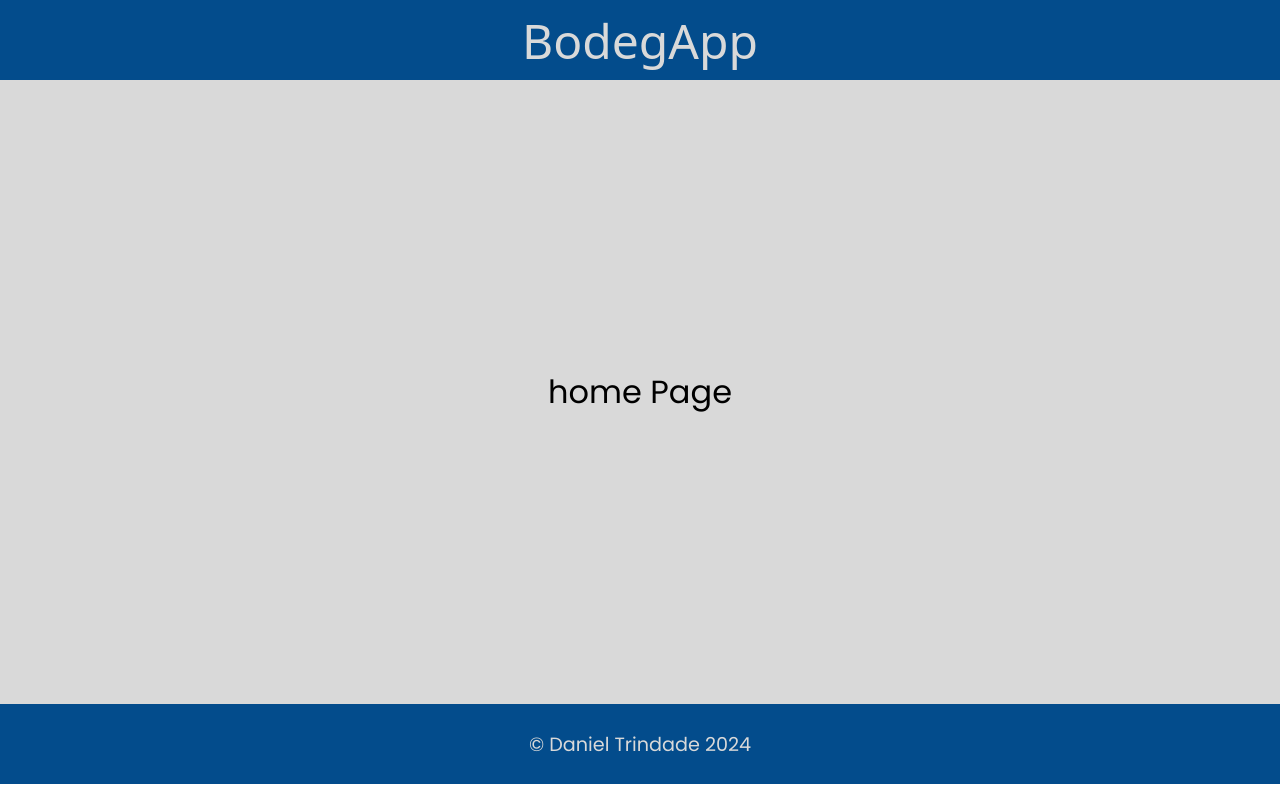
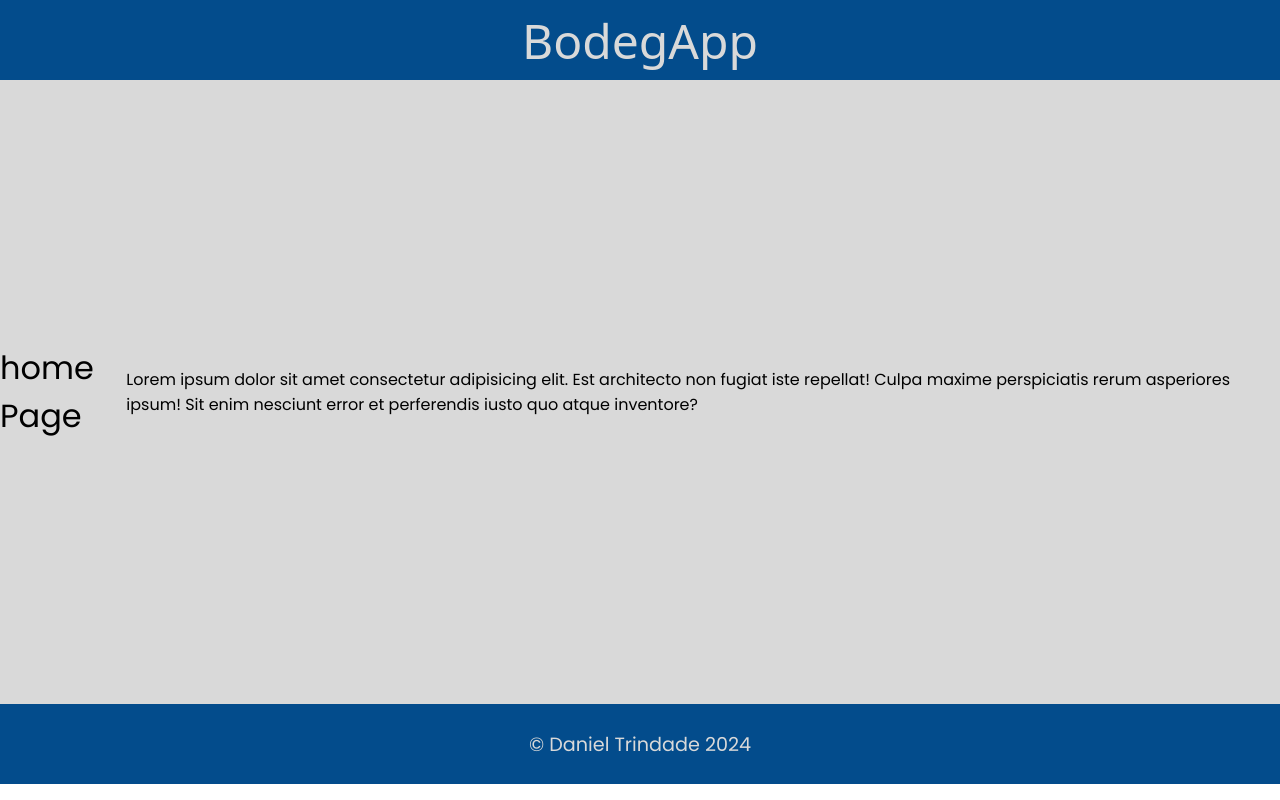
Before and after one commit to daniel-trindade/Mercatura, an Angular app: page /home in a window 1280 px wide. Built offline with nearby package versions, Linux system fonts and the light colour scheme; a web font is replaced by a local one.

Commit message:
Update home-page.component.html

```diff
--- a/src/app/pages/home-page/home-page.component.html
+++ b/src/app/pages/home-page/home-page.component.html
@@ -1,3 +1,4 @@
 <div class="home-container">
   <h1>home Page </h1>
+  <p>Lorem ipsum dolor sit amet consectetur adipisicing elit. Est architecto non fugiat iste repellat! Culpa maxime perspiciatis rerum asperiores ipsum! Sit enim nesciunt error et perferendis iusto quo atque inventore?</p>
 </div>
```
